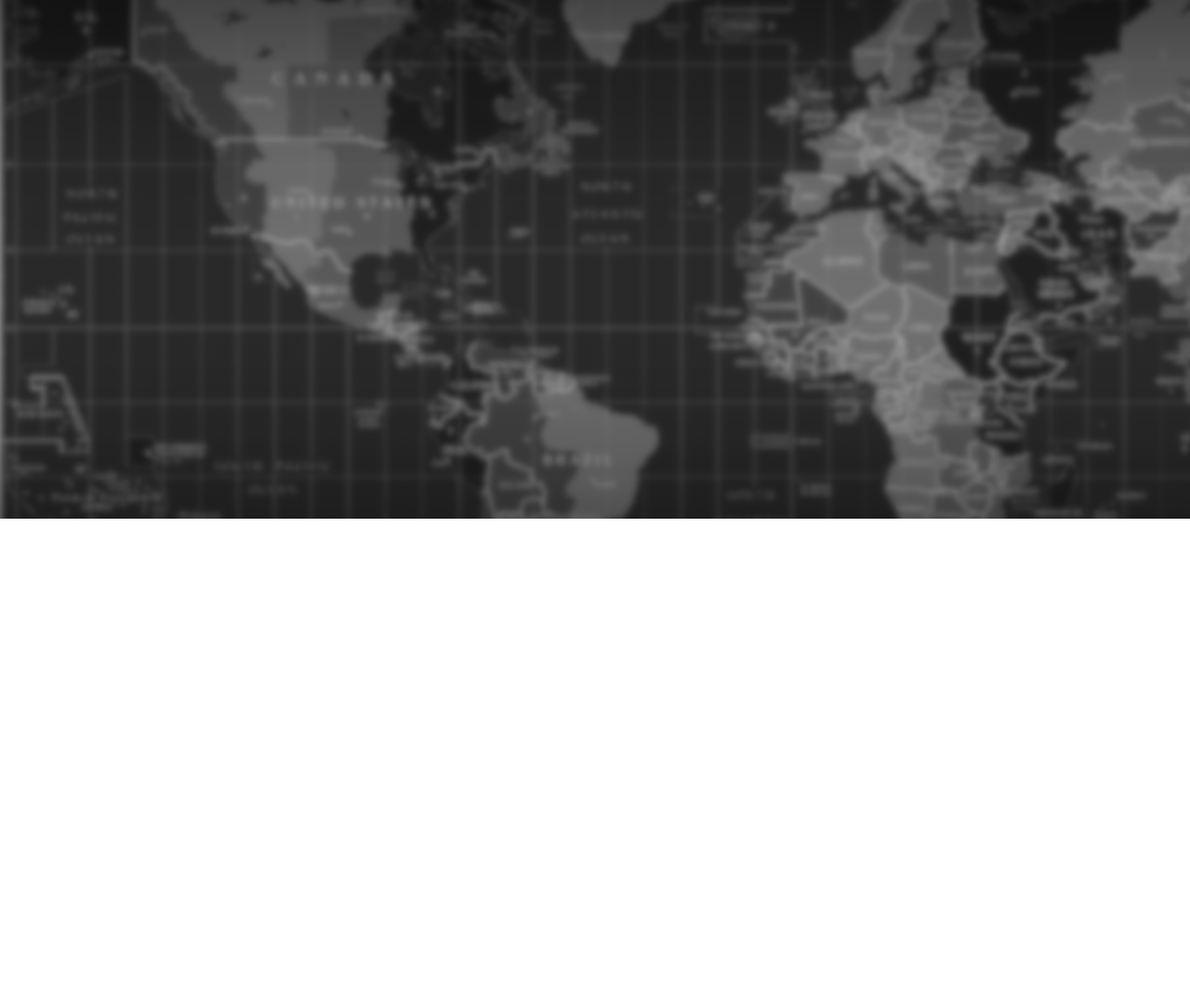
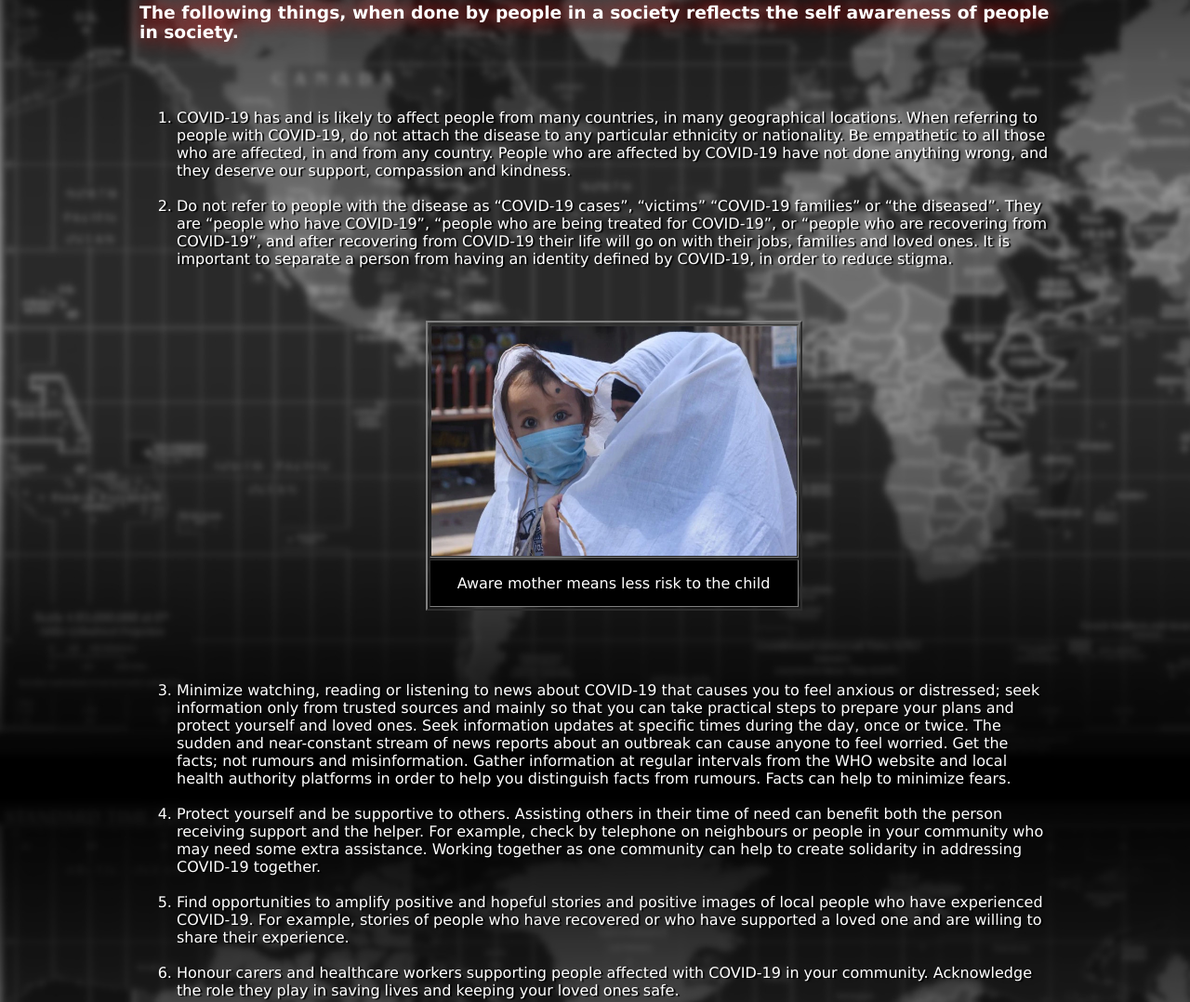
Before and after one commit to ankitatrey/covid-19, a plain HTML site: page pages/self-awareness.html in a window 1280 px wide. Shown: the part 242-1320 px from the top of the page at 93% size. Before the commit the page ends 800 px from the top, so only its background shows below. Drawn offline with Linux system fonts and the light colour scheme.

Commit message:
Update self-awareness.html

```diff
--- a/pages/self-awareness.html
+++ b/pages/self-awareness.html
@@ -4,15 +4,97 @@
 <title>Self awareness | COVID-19</title>
 <link rel="stylesheet" type="text/css" href="../css/pages.css">
 <link rel="apple-touch-icon" sizes="180x180" href="../resources/icons/apple-touch-icon.png">
-<link rel="icon" type="image/png" sizes="32x32" href="../resources/icons/favicon-32x32.png">
-<link rel="icon" type="image/png" sizes="16x16" href="../resources/icons/favicon-16x16.png">
+<link rel="icon" type="image/png" sizes="32x32" href="../resources/icons/favicon-32x32png">
+<link rel="icon" type="image/png" sizes="16x16" href="../resources/icons/favicon-16x16png">
 <link rel="manifest" href="/site.webmanifest">
 </head>
 <body text="#FFFFFF" link="#FFFFFF" vlink="#FFFFFF" alink="#FFFFFF">
   <ima>
-<h1 align="center">&nbsp;</h1>
+<br>
 <h1 align="center">Self awareness of people in society</h1>
-
+<br>
+<br>
+<br>
+<br>
+<h3>
+The following things, when done by people in a society reflects the self awareness of people in society.
+</h3>
+<br>
+<br>
+<ol>
+<li> COVID-19 has and is likely to affect people from many countries, in many geographical locations.
+When referring to people with COVID-19, do not attach the disease to any particular ethnicity or
+nationality. Be empathetic to all those who are affected, in and from any country. People who are
+affected by COVID-19 have not done anything wrong, and they deserve our support, compassion
+and kindness.
+</li><br><li> Do not refer to people with the disease as “COVID-19 cases”, “victims” “COVID-19 families” or
+“the diseased”. They are “people who have COVID-19”, “people who are being treated for
+COVID-19”, or “people who are recovering from COVID-19”, and after recovering from COVID-19
+their life will go on with their jobs, families and loved ones. It is important to separate a person
+from having an identity defined by COVID-19, in order to reduce stigma.
+</li>
+<br>
+<br>
+<br>
+<table align="center" height="247" width="393" border="2">
+<tr>
+<td width="393	">
+<img src="../resources/images/society/1.jpg" height="247" width="393">
+</td>
+</tr>
+</tr>
+<tr bgcolor="#000000" align="center">
+<td style=" padding: 15px;">
+Aware mother means less risk to the child
+</td>
+</tr>
+</table>
+<br>
+<br>
+<br>
+<br>
+<li> Minimize watching, reading or listening to news about COVID-19 that causes you to feel anxious
+  or distressed; seek information only from trusted sources and mainly so that you can take practical
+  steps to prepare your plans and protect yourself and loved ones. Seek information updates at
+  specific times during the day, once or twice. The sudden and near-constant stream of news reports
+  about an outbreak can cause anyone to feel worried. Get the facts; not rumours and
+  misinformation. Gather information at regular intervals from the WHO website and local health
+  authority platforms in order to help you distinguish facts from rumours. Facts can help to minimize
+  fears.
+</li><br><li> Protect yourself and be supportive to others. Assisting others in their time of need can benefit
+both the person receiving support and the helper. For example, check by telephone on neighbours
+or people in your community who may need some extra assistance. Working together as one
+community can help to create solidarity in addressing COVID-19 together.
+</li><br><li> Find opportunities to amplify positive and hopeful stories and positive images of local people who
+have experienced COVID-19. For example, stories of people who have recovered or who have supported
+a loved one and are willing to share their experience.
+</li><br><li> Honour carers and healthcare workers supporting people affected with COVID-19 in your
+community. Acknowledge the role they play in saving lives and keeping your loved ones safe.
+</li>
+</ol>
+<br>
+<br>
+<table align="center" height="247" width="393" border="2">
+<tr>
+<td width="393	">
+<img src="../resources/images/society/2.jpg" height="247" width="535">
+</td>
+</tr>
+</tr>
+<tr bgcolor="#000000" align="center">
+<td style=" padding: 15px;">
+Spreading awareness is the need of the hour
+</td>
+</tr>
+</table>
+<br>
+<br>
+<br>
+<br>
+<br>
+<br>
+<br>
+<br>
 <table width="268" height="46" border="1" align="center" bgcolor="#b5a8a7">
     <tr>
     <td width="141" align="center"><a href="../index.html" >Home</a></td>
```
